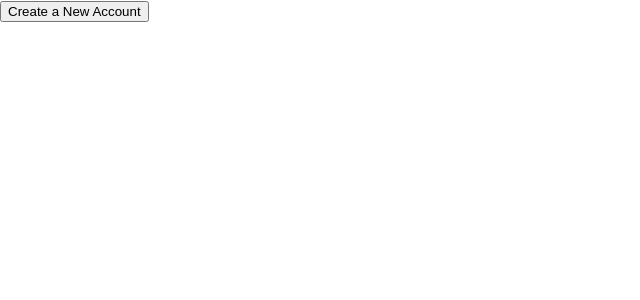
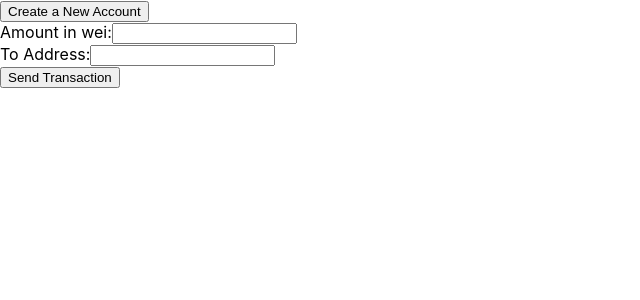
Before and after one commit to naveensmacks/metana-bootcamp, a React (Create React App) app in the folder module-11/walletProject/wallet-project/: page / in a window 1280 px wide. Shown: the top 300 px of the page, without its empty margins (0-640 px from the left). Built offline with nearby package versions, Linux system fonts and the light colour scheme.

Commit message:
Send transaction interm changes

```diff
--- a/module-11/walletProject/wallet-project/src/components/WalletGenerator.js
+++ b/module-11/walletProject/wallet-project/src/components/WalletGenerator.js
@@ -1,5 +1,6 @@
 import React, { useState } from 'react';
 import { ethers } from 'ethers';
+import { BigNumber } from 'ethers';
 
 const WalletGenerator = () => {
   const [address, setAddress] = useState('');
@@ -9,6 +10,9 @@ const WalletGenerator = () => {
   const [textboxContent, setTextboxContent] = useState('');
   const [hashedMessage, setHashedMessage] = useState('');
   const [signature, setSignature] = useState('');
+  const [amount, setAmount] = useState('');
+  const [toAddress, setToAddress] = useState('');
+
   const ALCHEMY_API_KEY = 'xkmT4FvUJR7KyBMbMXnL5-9m7f-GSMrO';
 
   const createNewAccount = () => {
@@ -72,6 +76,54 @@ const WalletGenerator = () => {
     setSignature(newSignature);
   };
 
+  // Implement Transaction Signing
+  const signTransaction = async (transaction, wallet) => {
+    console.log("inside signTransaction");
+    const signedTransaction = await wallet.signTransaction(transaction);
+    console.log("after signTransaction");
+    return signedTransaction;
+  };
+
+  // Estimate Gas for the Transaction
+  const estimateGas = async (transaction, provider) => {
+    const estimatedGas = await provider.estimateGas(transaction);
+    return estimatedGas;
+  };
+
+  // Handle Transaction Submission
+  const handleSendButtonClick = async () => {
+    try {
+      console.log("inside handleSendButtonClick");
+      const provider = new ethers.providers.AlchemyProvider("goerli", ALCHEMY_API_KEY);
+      const wallet = new ethers.Wallet(privateKey, provider);
+
+      const nonceValue = await wallet.getTransactionCount();
+      console.log("amount", amount);
+      console.log("ethers.utils.hexlify(amount)", BigNumber.from(amount).toHexString());
+      console.log("nonceValue", nonceValue);
+      const transaction = {
+        nonce: nonceValue,
+        gasLimit: ethers.utils.hexlify(21000), // Default gas limit for regular transactions
+        gasPrice: ethers.utils.parseUnits("20", "gwei"), // Example gas price
+        to: toAddress,
+        value: amount,
+      };
+      console.log("transaction.value : ",transaction.value);
+      const estimatedGas = await estimateGas(transaction, provider);
+      console.log("Estimated Gas : ",estimatedGas);
+      transaction.gasLimit = estimatedGas;
+
+      const signedTransaction = await signTransaction(transaction, wallet);
+      console.log("signedTransaction : ",signedTransaction);
+      // Send the transaction
+      const txResponse = await provider.sendTransaction(signedTransaction);
+
+      console.log("Transaction sent:", txResponse);
+    } catch (error) {
+      console.error("Error sending transaction:", error);
+    }
+  };
+
   return (
     <div>
       <button onClick={createNewAccount}>Create a New Account</button>
@@ -92,6 +144,16 @@ const WalletGenerator = () => {
           {signature && <p>Signature: {signature}</p>}
         </div>
       )}
+
+      <div>
+        <label>Amount in wei:</label>
+        <input type="text" value={amount} onChange={(e) => setAmount(e.target.value)} />
+      </div>
+      <div>
+        <label>To Address:</label>
+        <input type="text" value={toAddress} onChange={(e) => setToAddress(e.target.value)} />
+      </div>
+      <button onClick={handleSendButtonClick}>Send Transaction</button>
     </div>
   );
 };
```
Also changed, not shown: 1 other file (tests, documents, lock files or other folders).
